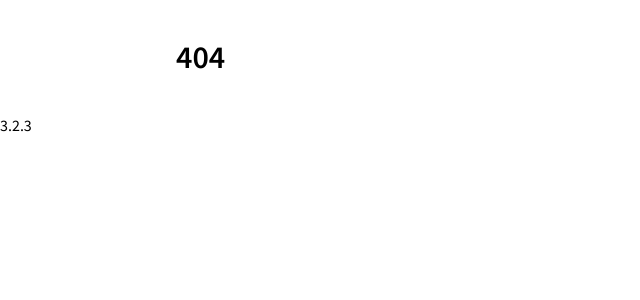
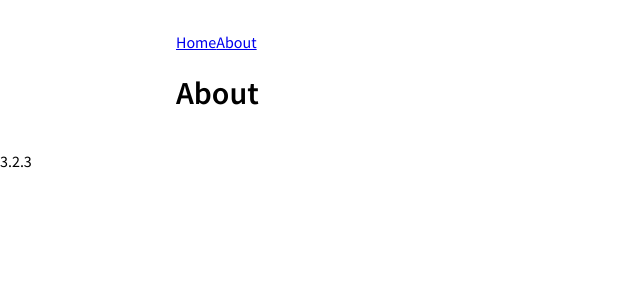
Before and after one commit to villetakanen/mekanismi, a Vue app: page /about in a window 1280 px wide. Shown: the top 300 px of the page, without its empty margins (0-640 px from the left). Built offline with nearby package versions, Linux system fonts and the light colour scheme.

Commit message:
feat: about pge added

```diff
--- a/src/App.vue
+++ b/src/App.vue
@@ -2,6 +2,10 @@
   <MaterialBanner/>
   <div id="router-view-container">
     <div id="router-view-layout">
+      <p>
+        <router-link to="/">Home</router-link>
+        <router-link to="/about">About</router-link>
+      </p>
       <router-view></router-view>
     </div>
   </div>
--- a/src/router.ts
+++ b/src/router.ts
@@ -1,9 +1,11 @@
 import { createRouter, createWebHistory } from 'vue-router'
 import NotFoundView from './views/NotFoundView.vue'
 import Home from './views/Home.vue'
+import About from './views/About.vue'
 
 const routes = [
   { path: '/', component: Home },
+  { path: '/about', component: About },
   { path: '/:pathMatch(.*)', component: NotFoundView }]
 
 export const router = createRouter({
--- /dev/null
+++ b/src/views/About.vue
@@ -0,0 +1,14 @@
+<template>
+  <PageHeader text="About"/>
+</template>
+
+<script lang="ts">
+import { defineComponent } from 'vue'
+import PageHeader from '../components/layout/PageHeader.vue'
+
+export default defineComponent({
+  components: {
+    PageHeader
+  }
+})
+</script>
```
